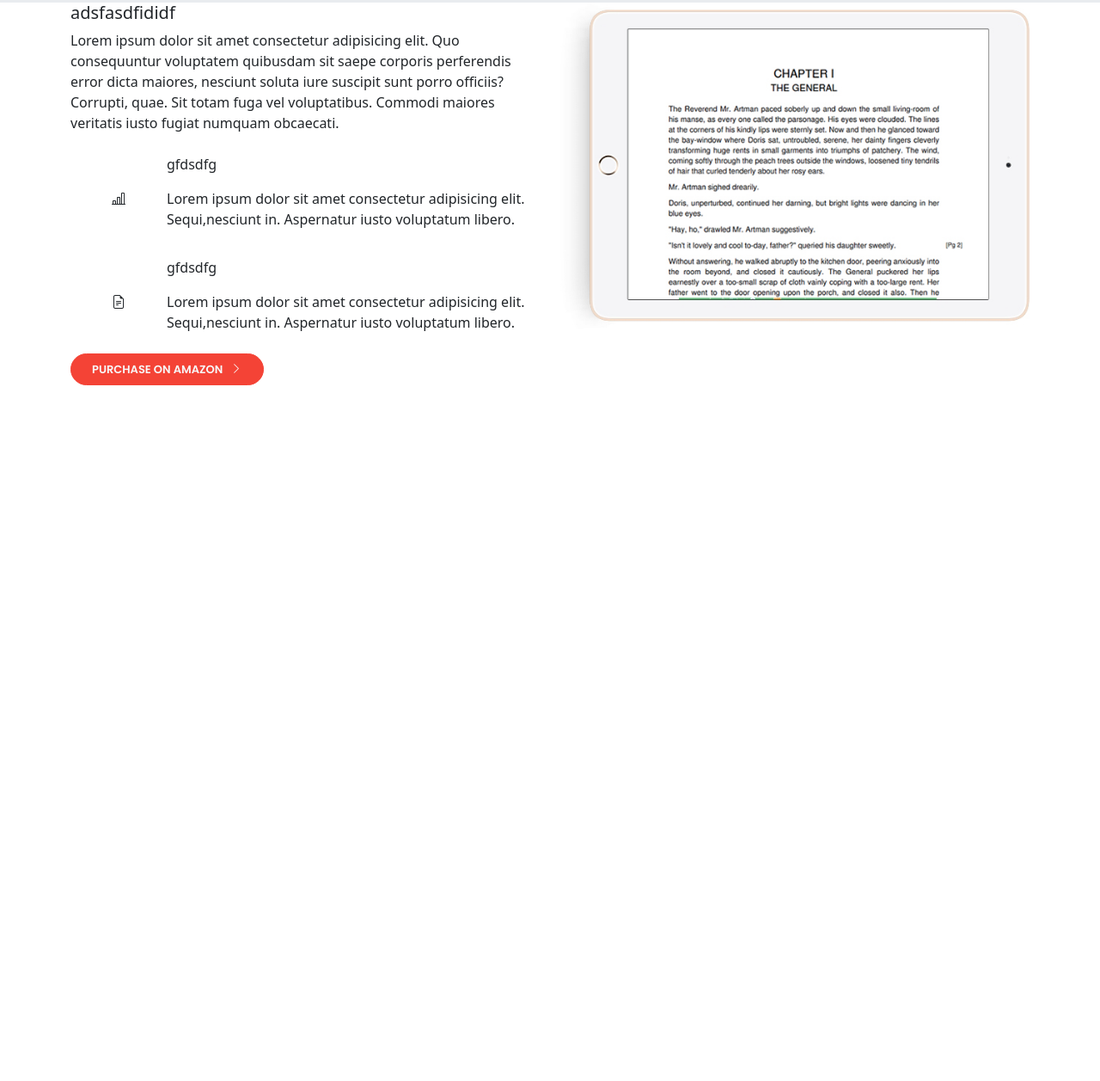
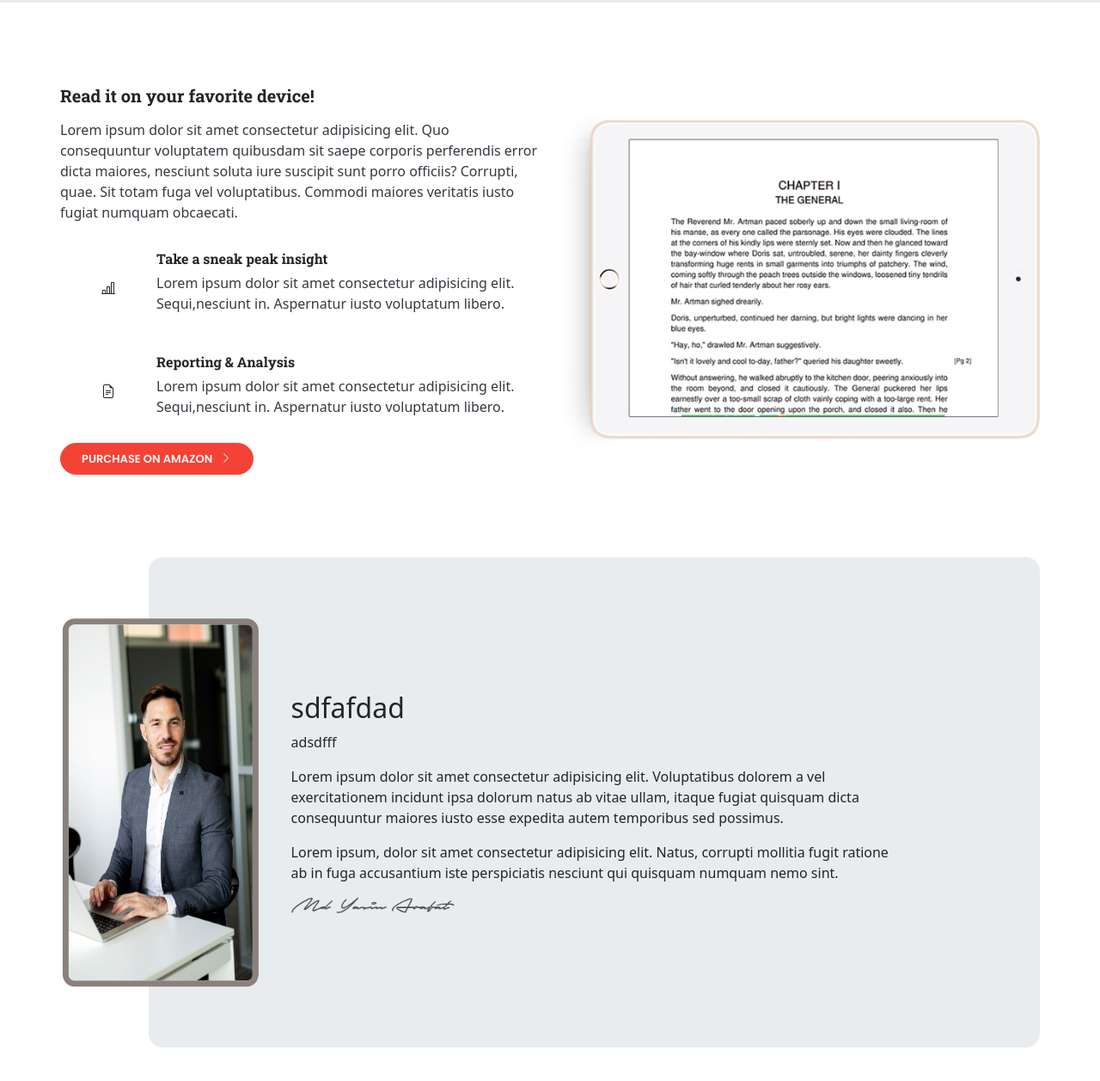
Before and after one commit to RahulRitchil/Bootstrap-Project-2-With-Responsive-Design, a website: page index.html in a window 1280 px wide. Shown: the part 4449-5706 px from the top of the page at 86% size. Before the commit the page ends 4897 px from the top, so only its background shows below. Drawn offline with Linux system fonts and the light colour scheme.

Commit message:
added 7th section of the main part

```diff
--- a/assets/css/style.css
+++ b/assets/css/style.css
@@ -126,4 +126,30 @@
     width: 100%;
     height: 15.625rem;
 }
+/* 7th section */
+.ms-7-h{
+    height: 570px;
+}
+.col-ms-7{
+    width: 91%;
+}
+.w-ms-7{
+    width: 22%;
+    border-radius: 14px !important;
+}
+.w-68{
+    width: 68% !important;
+}
+.top-ms-7{
+    top: 50% !important;
+}
+.start-ms-7{
+    left: 14px !important;
+}
+.border-ms-7{
+    border-width: 7px !important;
+}
+.img-fluid-ms-7{
+    max-width: 27%;
+}
 /* main end */
--- a/index.html
+++ b/index.html
@@ -316,32 +316,49 @@
       <!-- 5th section -->
       <div class="container-fluid bg-gray-200 back-bg"></div>
       <!-- 6th section -->
-      <div class="container">
+      <div class="container px-0 my-5 py-5">
         <div class="row">
           <div class="col-6">
-            <h5>adsfasdfididf</h5>
-            <p>Lorem ipsum dolor sit amet consectetur adipisicing elit. Quo consequuntur voluptatem quibusdam sit saepe corporis perferendis error dicta maiores, nesciunt soluta iure suscipit sunt porro officiis? Corrupti, quae. Sit totam fuga vel voluptatibus. Commodi maiores veritatis iusto fugiat numquam obcaecati.</p>
+            <h5 class="mb-3 fw-bold geo-pslab">Read it on your favorite device!</h5>
+            <p class="text-gray-800">Lorem ipsum dolor sit amet consectetur adipisicing elit. Quo consequuntur voluptatem quibusdam sit saepe corporis perferendis error dicta maiores, nesciunt soluta iure suscipit sunt porro officiis? Corrupti, quae. Sit totam fuga vel voluptatibus. Commodi maiores veritatis iusto fugiat numquam obcaecati.</p>
             <div class="d-flex justify-content-center align-items-center">
               <i class="bi bi-bar-chart-line p-5"></i>
               <div>
-                <p>gfdsdfg</p>
-                <p>Lorem ipsum dolor sit amet consectetur adipisicing elit.    Sequi,nesciunt in. Aspernatur iusto voluptatum libero.</p>
+                <p class="mb-1 fw-bold geo-pslab">Take a sneak peak insight</p>
+                <p class="text-gray-800">Lorem ipsum dolor sit amet consectetur adipisicing elit.    Sequi,nesciunt in. Aspernatur iusto voluptatum libero.</p>
               </div>
             </div>
             <div class="d-flex justify-content-center align-items-center">
               <i class="bi bi-file-earmark-text p-5"></i>
               <div>
-                <p>gfdsdfg</p>
-                <p>Lorem ipsum dolor sit amet consectetur adipisicing elit.    Sequi,nesciunt in. Aspernatur iusto voluptatum libero.</p>
+                <p class="mb-1 fw-bold geo-pslab">Reporting & Analysis</p>
+                <p class="text-gray-800">Lorem ipsum dolor sit amet consectetur adipisicing elit.    Sequi,nesciunt in. Aspernatur iusto voluptatum libero.</p>
               </div>
             </div>
             <a href="#" class="btn btn-danger text-light fs-6 fw-semibold geo-btn rounded-pill px-4 py-2">PURCHASE ON AMAZON&nbsp;&nbsp; <i class="bi bi-chevron-right fw-semibold"></i></a>
           </div>
-          <div class="col-6">
+          <div class="col-6 d-flex align-items-center">
             <img class="img-fluid" src="./assets/media/images/ipad.jpeg" alt="ipad">
           </div>
         </div>
       </div>
+      <!-- 7th section -->
+      <section class="container-fluid mb-5">
+        <div class="container px-0">
+          <div class="row g-0 justify-content-end">
+            <div class="col-ms-7 bg-gray-200 position-relative ms-7-h rounded-4">
+              <img src="./assets/media/images/home-1.jpeg" class="img-fluid w-ms-7 h-75 position-absolute translate-middle top-ms-7 start-ms-7 border border-ms-7 border-gray-100 rounded-3" alt="home-1">
+              <div class="w-68 mx-auto h-100 d-flex flex-column justify-content-center">
+                <h2>sdfafdad</h2>
+                <p>adsdfff</p>
+                <p>Lorem ipsum dolor sit amet consectetur adipisicing elit. Voluptatibus dolorem a vel exercitationem incidunt ipsa dolorum natus ab vitae ullam, itaque fugiat quisquam dicta consequuntur maiores iusto esse expedita autem temporibus sed possimus.</p>
+                <p>Lorem ipsum, dolor sit amet consectetur adipisicing elit. Natus, corrupti mollitia fugit ratione ab in fuga accusantium iste perspiciatis nesciunt qui quisquam numquam nemo sint.</p>
+                <img src="./assets/media/images/2.png" class="img-fluid-ms-7" alt="img-2">
+              </div>
+            </div>
+          </div>
+        </div>
+      </section>
     </main>
     <!-- main end -->
 
--- a/sass/main.scss
+++ b/sass/main.scss
@@ -9,7 +9,8 @@ $primary: #001c55;
 $custom-theme-colors:(
     "gray-800": #343a40,
     "cyan-800": #2a6f97,
-    "gray-200": #e9ecef
+    "gray-200": #e9ecef,
+    "gray-100": #8a817c
 );
 
 $theme-colors: map-merge($custom-theme-colors, $theme-colors);
```
Also changed, not shown: assets/media/images/2.png (added), assets/media/images/home-1.jpeg (added), css/bootstrap-icons.min.css (added), css/main.min.css, 2 other files.
